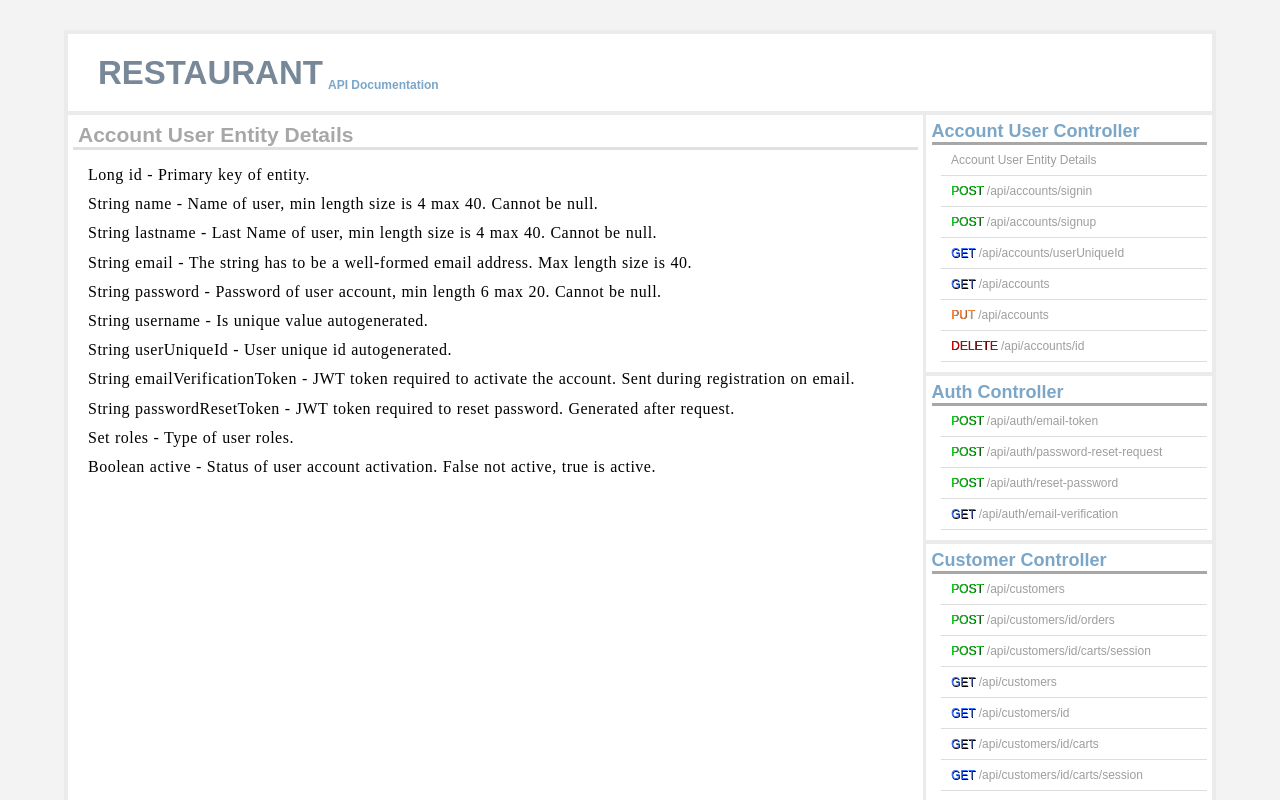
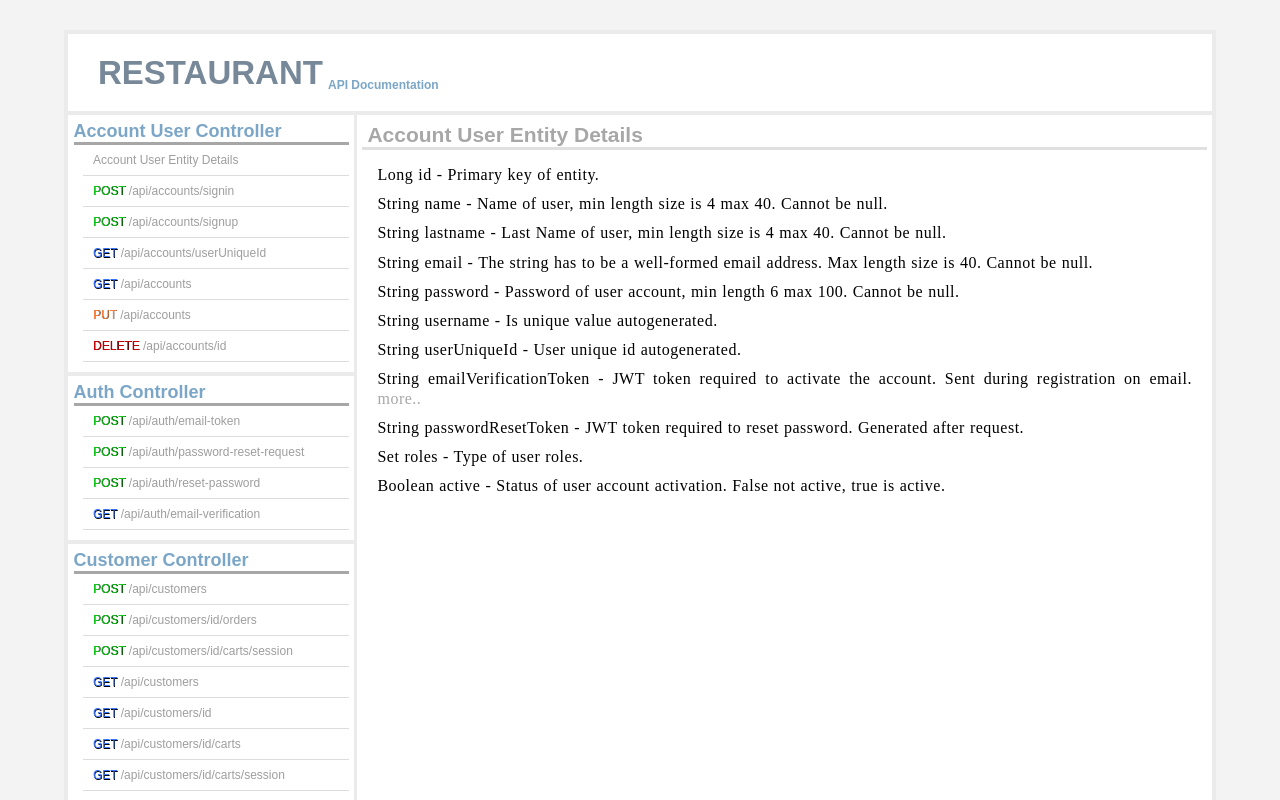
Before and after one commit to Khartaz/restaurant-docs, a React (Create React App) app: page /user-details in a window 1280 px wide. Shown: the top 800 px of the page. Built offline with nearby package versions, Linux system fonts and the light colour scheme; a web font is replaced by a local one.

Commit message:
menu update

```diff
--- a/src/pages/UserDetailsPage.js
+++ b/src/pages/UserDetailsPage.js
@@ -1,5 +1,6 @@
 import React from 'react';
 import {Route, Redirect} from 'react-router-dom';
+import {NavLink} from 'react-router-dom';
 
 const UserDetailsPage = () => {
     return (
@@ -12,11 +13,11 @@ const UserDetailsPage = () => {
                         <p>Long id - Primary key of entity. </p>
                         <p>String name - Name of user, min length size is 4 max 40. Cannot be null. </p>
                         <p>String lastname - Last Name of user, min length size is 4 max 40. Cannot be null. </p>
-                        <p>String email - The string has to be a well-formed email address. Max length size is 40. </p>
-                        <p>String password - Password of user account, min length 6 max 20. Cannot be null. </p>
+                        <p>String email - The string has to be a well-formed email address. Max length size is 40. Cannot be null.</p>
+                        <p>String password - Password of user account, min length 6 max 100. Cannot be null. </p>
                         <p>String username - Is unique value autogenerated. </p>
                         <p>String userUniqueId - User unique id autogenerated. </p>
-                        <p>String emailVerificationToken - JWT token required to activate the account. Sent during registration on email. </p>
+                        <p>String emailVerificationToken - JWT token required to activate the account. Sent during registration on email. <NavLink to="#">more..</NavLink> </p>
                         <p>String passwordResetToken - JWT token required to reset password. Generated after request. </p>
                         <p>Set roles - Type of user roles. </p>
                         <p>Boolean active - Status of user account activation. False not active, true is active. </p>
--- a/src/styles/Navigation.css
+++ b/src/styles/Navigation.css
@@ -1,5 +1,5 @@
 .sidebar{
-    float:right;
+    float:left;
     width: 25%;
     text-align: left;
 }
--- a/src/styles/Page.css
+++ b/src/styles/Page.css
@@ -1,5 +1,5 @@
 .content{
-    float:left;
+    float: right;
     width: 74.7%;
 }
 
```
